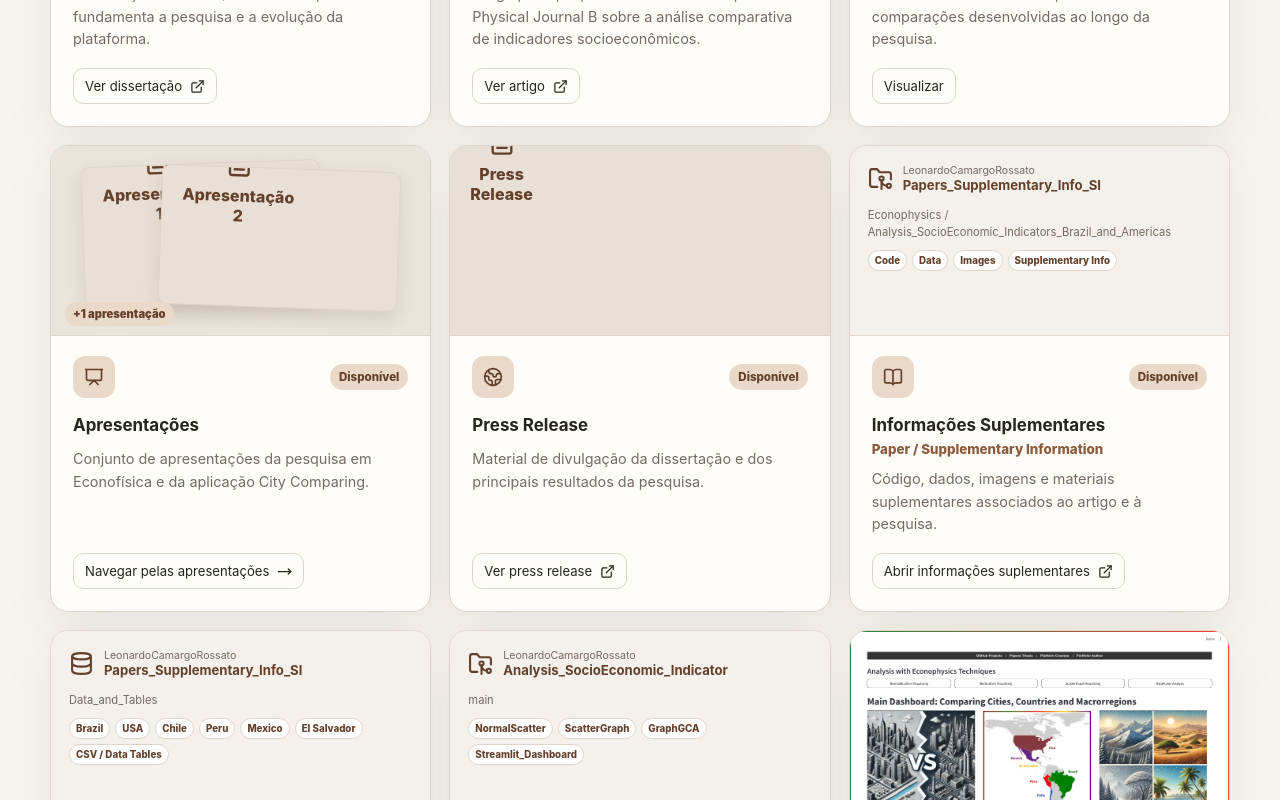
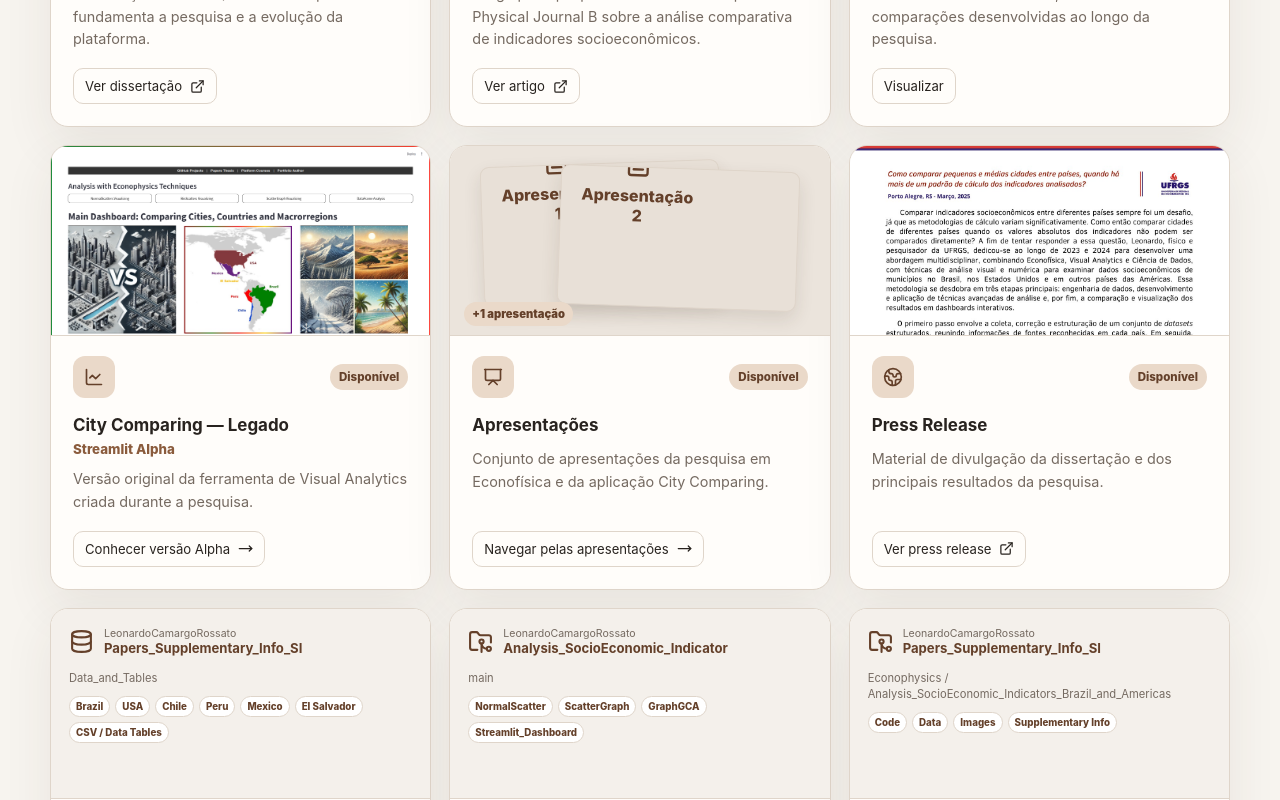
Before and after one commit to LeonardoCamargoRossato/CitiesComparing_ResearchPlatform, a React (Vite) app: page /#/research in a window 1280 px wide. Shown: the part 980-1780 px from the top of the page. Built offline with nearby package versions, Linux system fonts and the light colour scheme.

Commit message:
Reorder research grid and add static document covers

```diff
--- a/src/components/ResearchAssetPreview.jsx
+++ b/src/components/ResearchAssetPreview.jsx
@@ -14,6 +14,14 @@ function PdfThumb({ src, title }) {
 
 export default function ResearchAssetPreview({ resource }) {
   const commonLabel = `${resource.actionLabel || 'Abrir'}: ${resource.title}`
+
+  if (resource.previewType === 'static-image') {
+    return (
+      <div className="research-preview research-preview--static">
+        <img src={resource.preview} alt={`Capa de ${resource.title}`} />
+      </div>
+    )
+  }
 
   if (resource.previewType === 'image') {
     const item = { src: resource.preview, alt: resource.title, title: resource.title }
--- a/src/components/ResearchCard.jsx
+++ b/src/components/ResearchCard.jsx
@@ -7,12 +7,13 @@ import StatusBadge from './StatusBadge'
 export default function ResearchCard({ resource }) {
   const { openViewer } = useImageViewer()
   const { icon: Icon, title, subtitle, description, status, route, href, external, actionLabel } = resource
+  const opensNewTab = external || href?.toLowerCase().endsWith('.pdf')
 
   let action = null
   if (route) {
     action = <Link className="button button--ghost button--small research-resource-card__action" to={route}>{actionLabel} <MoveRight size={15} /></Link>
   } else if (href) {
-    action = <a className="button button--ghost button--small research-resource-card__action" href={href} target={external || resource.previewType === 'pdf' ? '_blank' : undefined} rel={external || resource.previewType === 'pdf' ? 'noopener noreferrer' : undefined}>{actionLabel} {(external || resource.previewType === 'pdf') && <ExternalLink size={15} />}</a>
+    action = <a className="button button--ghost button--small research-resource-card__action" href={href} target={opensNewTab ? '_blank' : undefined} rel={opensNewTab ? 'noopener noreferrer' : undefined}>{actionLabel} {opensNewTab && <ExternalLink size={15} />}</a>
   } else if (resource.previewType === 'image' && resource.preview) {
     action = <button className="button button--ghost button--small research-resource-card__action" type="button" onClick={() => openViewer({ items: [{ src: resource.preview, alt: resource.title, title: resource.title }], index: 0, collectionId: `research-${resource.id}` })}>{actionLabel}</button>
   }
--- a/src/data/researchResources.js
+++ b/src/data/researchResources.js
@@ -19,8 +19,8 @@ export const researchResources = [
     category: 'Documento científico',
     status: 'available',
     icon: FileText,
-    previewType: 'pdf',
-    preview: asset('assets/docs/Dissertacao_Econofisica_LeonardoRossato.pdf'),
+    previewType: 'static-image',
+    preview: asset('assets/images/cover-dissertacao.jpg'),
     href: asset('assets/docs/Dissertacao_Econofisica_LeonardoRossato.pdf'),
     actionLabel: 'Ver dissertação',
   },
@@ -78,8 +78,8 @@ export const researchResources = [
     category: 'Divulgação científica',
     status: 'available',
     icon: Globe2,
-    previewType: 'pdf',
-    preview: asset('assets/docs/PressRelease_DissertacaoMestrado.pdf'),
+    previewType: 'static-image',
+    preview: asset('assets/images/cover-press-release.jpg'),
     href: asset('assets/docs/PressRelease_DissertacaoMestrado.pdf'),
     actionLabel: 'Ver press release',
   },
--- a/src/pages/ResearchHub.jsx
+++ b/src/pages/ResearchHub.jsx
@@ -3,11 +3,27 @@ import ResearchCard from '../components/ResearchCard'
 import SectionTitle from '../components/SectionTitle'
 import { researchResources } from '../data/researchResources'
 
+const resourceOrder = [
+  'thesis',
+  'paper',
+  'graphical-abstract',
+  'city-comparing-legacy',
+  'presentations',
+  'press-release',
+  'datasets',
+  'master-repository',
+  'supplementary',
+]
+
+const orderedResources = resourceOrder
+  .map((id) => researchResources.find((resource) => resource.id === id))
+  .filter(Boolean)
+
 export default function ResearchHub() {
   return (
     <>
       <PageHero title="Hub de Pesquisa" description="Publicações científicas, dissertação, datasets, apresentações e materiais suplementares da pesquisa." />
-      <section className="section"><div className="container"><SectionTitle eyebrow="Biblioteca" title="Materiais de Pesquisa" description="Acesse diretamente os documentos, publicações, dados, repositórios e aplicações que compõem a pesquisa." /><div className="grid grid--3 research-resource-grid">{researchResources.map((resource) => <ResearchCard key={resource.id} resource={resource} />)}</div></div></section>
+      <section className="section"><div className="container"><SectionTitle eyebrow="Biblioteca" title="Materiais de Pesquisa" description="Acesse diretamente os documentos, publicações, dados, repositórios e aplicações que compõem a pesquisa." /><div className="grid grid--3 research-resource-grid">{orderedResources.map((resource) => <ResearchCard key={resource.id} resource={resource} />)}</div></div></section>
       <section className="section section--muted"><div className="container"><SectionTitle eyebrow="Método" title="Metodologia de Pesquisa" /><div className="methodology-steps"><article className="method-step"><span>01</span><div><h3>Engenharia de Dados</h3><p>Coleta, organização, preparação e estruturação entre países de dados socioeconômicos.</p></div></article><article className="method-step"><span>02</span><div><h3>Desenvolvimento e Aplicação de Técnicas Analíticas</h3><p>Normal Scatter • Binscatter • B-GCA • Métricas Estatísticas</p></div></article><article className="method-step"><span>03</span><div><h3>Análise, Comparação e Representação dos Resultados</h3><p>Comparação visual e quantitativa em escalas municipal, regional e nacional.</p></div></article></div></div></section>
     </>
   )
--- a/src/styles/global.css
+++ b/src/styles/global.css
@@ -432,6 +432,7 @@ code { font-family: "SFMono-Regular", Consolas, monospace; }
 .pdf-resource-card__preview:hover .research-preview__overlay,
 .pdf-resource-card__preview:focus-visible .research-preview__overlay { opacity: 1; transform: translateY(0); }
 .research-preview img { width: 100%; height: 100%; object-fit: cover; transition: transform .2s ease, filter .2s ease; }
+.research-preview--static img { object-fit: cover; object-position: top center; }
 .research-preview--control:hover img,
 .research-preview--control:focus-visible img { transform: scale(1.02); filter: brightness(.92); }
 .research-preview .interactive-image { height: 100%; border-radius: 0; }
```
Also changed, not shown: public/assets/images/cover-dissertacao.jpg (added), public/assets/images/cover-press-release.jpg (added).
